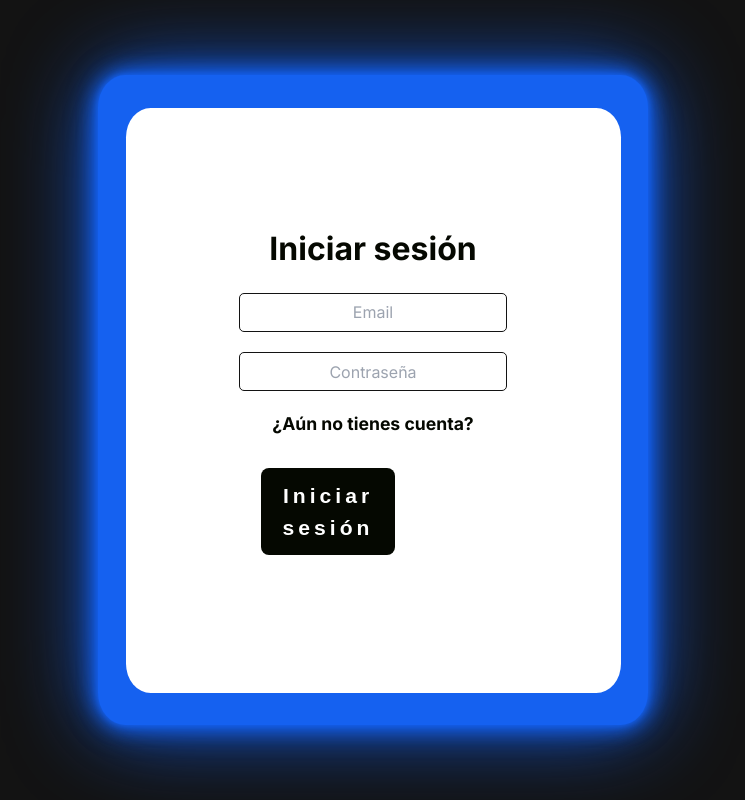
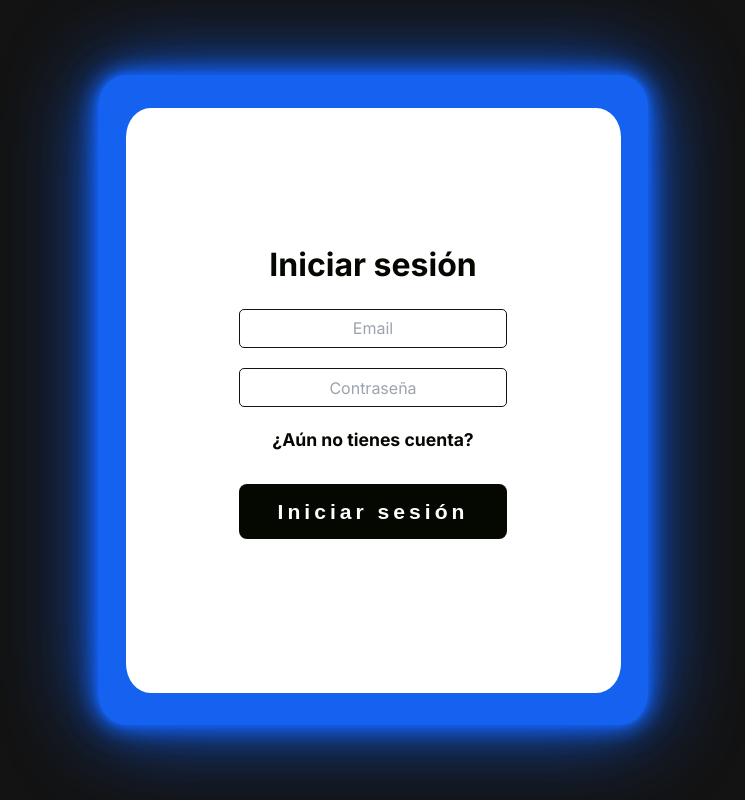
Before and after one commit to SSF17/SSF17.github.io, a Next.js app: page /login in a window 1280 px wide. Shown: the whole page, without its empty margins (267-1012 px from the left). Built offline with nearby package versions, Linux system fonts and the light colour scheme.

Commit message:
Update globals.css

```diff
--- a/app/globals.css
+++ b/app/globals.css
@@ -161,6 +161,10 @@ a {
   color: #050801;
 }
 
+.dentro form a{
+width: 100%;
+}
+
 button.boton {
 
   display: flex;
@@ -180,6 +184,27 @@ button.boton {
   font-size: 1.2em;
 }
 
+
+a button.boton {
+
+  display: flex;
+  justify-content: center;
+  padding: 12px 17px;
+  background-color: #050801;
+  color: white;
+  font-weight: bold;
+  font-family: sans-serif;
+  border-radius: 8px;
+  letter-spacing: 4px;
+  overflow: hidden;
+  transition: 0.5s;
+  cursor: pointer;
+  width: 60%;
+  margin-top: 10px;
+  font-size: 1.2em;
+  margin-left: 20%;
+}
+
 .boton:hover {
   background: #1561f0;
   color: white;
@@ -188,6 +213,8 @@ button.boton {
     0 0 10px #1561f0,
     0 0 20px #1561f0;
 }
+
+
 
 /*FINAL DE LOS ESTILOS PARA EL LOGIN Y REGISTRO*/
 
@@ -233,6 +260,7 @@ div.home {
   transition: 0.5s;
   cursor: pointer;
   width: 15%;
+  min-width: 60px;
   margin-top: 10px;
   font-size: 1.4em;
 
@@ -401,14 +429,14 @@ h1.dispositivos {
   white-space: nowrap;
 }
 
-div.agregar{
+div.agregar {
   display: flex;
   flex-direction: row;
   align-items: baseline;
 
 }
 
-button.Agregar-dispositivo{
+button.Agregar-dispositivo {
   color: white;
   margin-left: 0;
   border-style: solid;
@@ -416,7 +444,8 @@ border-radius: 5px;
   background-color: #1561f0;
   padding: 1%;
 }
-button.Agregar-dispositivo:hover{
+
+button.Agregar-dispositivo:hover {
   background-color: #1562f0c7;
 }
 
@@ -434,7 +463,7 @@ button.Agregar-dispositivo:hover{
 }
 
 
-.nuevo-dispositivo{
+.nuevo-dispositivo {
   display: flex;
   align-items: center;
   text-align: center;
@@ -447,12 +476,13 @@ button.Agregar-dispositivo:hover{
   border-radius: 10px;
 
 }
-.nuevo-dispositivo h2{
+
+.nuevo-dispositivo h2 {
   display: flex;
   margin-top: 0%;
 }
 
- img.luz{
+img.luz {
   margin-left: 0;
   width: 42px;
   height: 42px;
@@ -468,17 +498,19 @@ button.Agregar-dispositivo:hover{
   width: 15%;
   background-color: #2b2b2b;
 }
-button.ajuste-dispositivo{
+
+button.ajuste-dispositivo {
   width: 100%;
   height: 100%;
 }
-.ajuste-dispositivo img{
+
+.ajuste-dispositivo img {
   width: 35px;
   height: 35px;
 }
 
 
-.ajuste-dispositivo h2{
+.ajuste-dispositivo h2 {
   font-size: 1rem;
 }
 
@@ -573,6 +605,7 @@ h1.alarmas {
   opacity: 0.6;
   white-space: nowrap;
 }
+
 .popup {
   position: fixed;
   top: 0;
@@ -584,6 +617,7 @@ h1.alarmas {
   justify-content: center;
   background-color: rgba(0, 0, 0, 0.5);
 }
+
 .popup-content {
   position: relative;
   background-color: white;
@@ -605,13 +639,13 @@ h1.alarmas {
   margin-top: 10%;
 }
 
-  .popup h3{
+.popup h3 {
   margin-top: 20%;
   font-size: 1.2rem;
   font-weight: bold;
 }
 
-  .boton-guardar{
+.boton-guardar {
   border-style: solid;
   border-width: 1px;
   border-color: #1561f0;
@@ -620,11 +654,12 @@ h1.alarmas {
   background-color: #1561f0;
   color: white;
 }
-  .boton-guardar:hover{
+
+.boton-guardar:hover {
   background-color: #1562f0e0;
 }
 
-  .nueva-alarma{
+.nueva-alarma {
   display: flex;
   align-items: flex-start;
   text-align: center;
@@ -636,17 +671,16 @@ h1.alarmas {
   margin-left: 2%;
   border-radius: 10px;
 }
-  .nueva-alarma h2{
 
-  }
+.nueva-alarma h2 {}
 
-  .confirmar-cierre h2{
+.confirmar-cierre h2 {
   color: #000000;
   font-weight: bold;
   margin-top: 10%;
 }
 
-  .confirmar-cierre button{
+.confirmar-cierre button {
   margin-top: 10%;
   padding: 2%;
   font-size: 1.2rem;
@@ -657,22 +691,24 @@ h1.alarmas {
 }
 
 
-  .boton-confirmar{
-    color:white;
-    border-color:#1561f0;
+.boton-confirmar {
+  color: white;
+  border-color: #1561f0;
   background-color: #1561f0;
 }
- .boton-confirmar:hover{
+
+.boton-confirmar:hover {
   background-color: #1562f0d2;
 }
 
-  .boton-cancelar{
+.boton-cancelar {
   border-color: #df2828;
   background-color: #df2828;
-    color:white;
+  color: white;
   margin-left: 10%;
 }
-  .boton-cancelar:hover{
+
+.boton-cancelar:hover {
   background-color: #df2828dc;
 }
 
```
Lines whose indentation alone changed are shown as unchanged.
